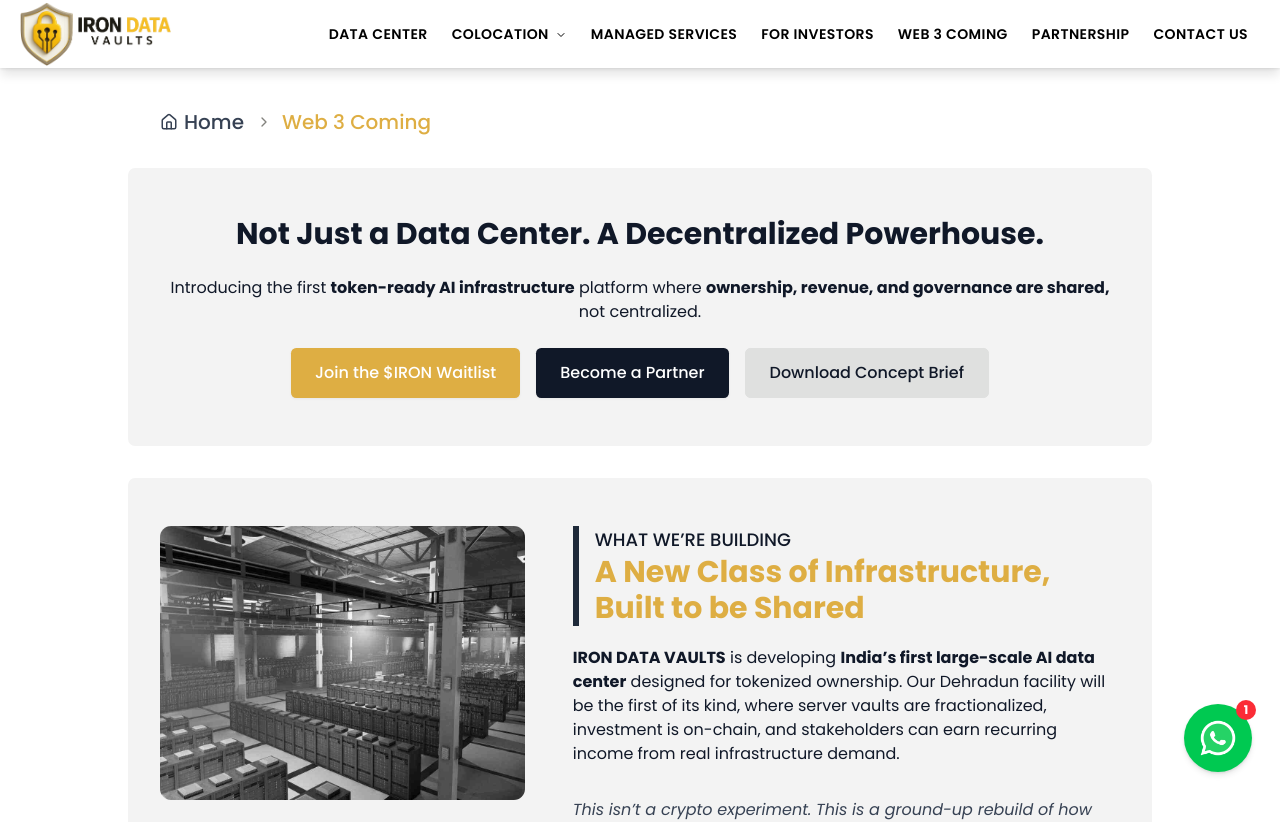
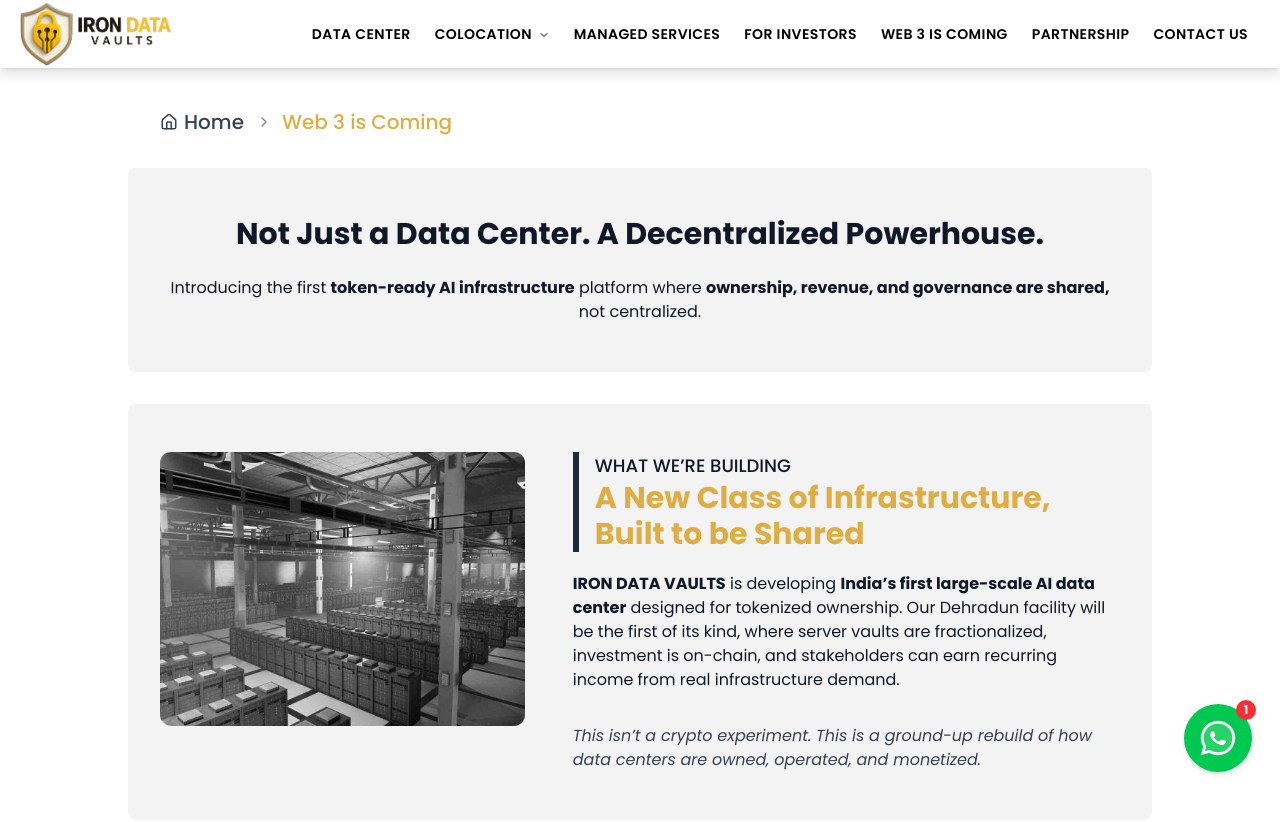
Before and after one commit to SatyabratDeveloper/IronData, a React (Vite) app: page /IronData/web3-infrastructure in a window 1280 px wide. Shown: the top 822 px of the page. Built offline with nearby package versions, Linux system fonts and the light colour scheme; a web font is replaced by a local one.

Commit message:
modified web 3

```diff
--- a/src/constants.js
+++ b/src/constants.js
@@ -71,7 +71,7 @@
   },
   { id: 1, label: "MANAGED SERVICES", to: "/managed-services" },
   { id: 1, label: "FOR INVESTORS", to: "/investor" },
-  { id: 1, label: "WEB 3 COMING", to: "/web3-infrastructure" },
+  { id: 1, label: "WEB 3 IS COMING", to: "/web3-infrastructure" },
   { id: 1, label: "PARTNERSHIP", to: "/partnership" },
   { id: 1, label: "CONTACT US", to: "/contact" },
 ];
--- a/src/pages/Web3Infrastructure/Web3Infrastructure.jsx
+++ b/src/pages/Web3Infrastructure/Web3Infrastructure.jsx
@@ -17,7 +17,7 @@
 import { BreadcrumbNav } from "../../components";
 
 const Web3Infrastructure = () => {
-  const pages = [{ name: "Home", href: "/" }, { name: "Web 3 Coming" }];
+  const pages = [{ name: "Home", href: "/" }, { name: "Web 3 is Coming" }];
 
   return (
     <>
@@ -41,18 +41,6 @@
                 not centralized.
               </p>
             </CardContent>
-
-            <div className="mt-6 flex flex-wrap justify-center gap-4">
-              <Button asChild variant="default" size="lg">
-                <Link to="/contact">Join the $IRON Waitlist</Link>
-              </Button>
-              <Button asChild variant="secondary" size="lg">
-                <Link to="/contact">Become a Partner</Link>
-              </Button>
-              <Button asChild variant="ghost" size="lg">
-                <Link to="/contact">Download Concept Brief</Link>
-              </Button>
-            </div>
           </CardContentWrapper>
         </Card>
       </div>
```
